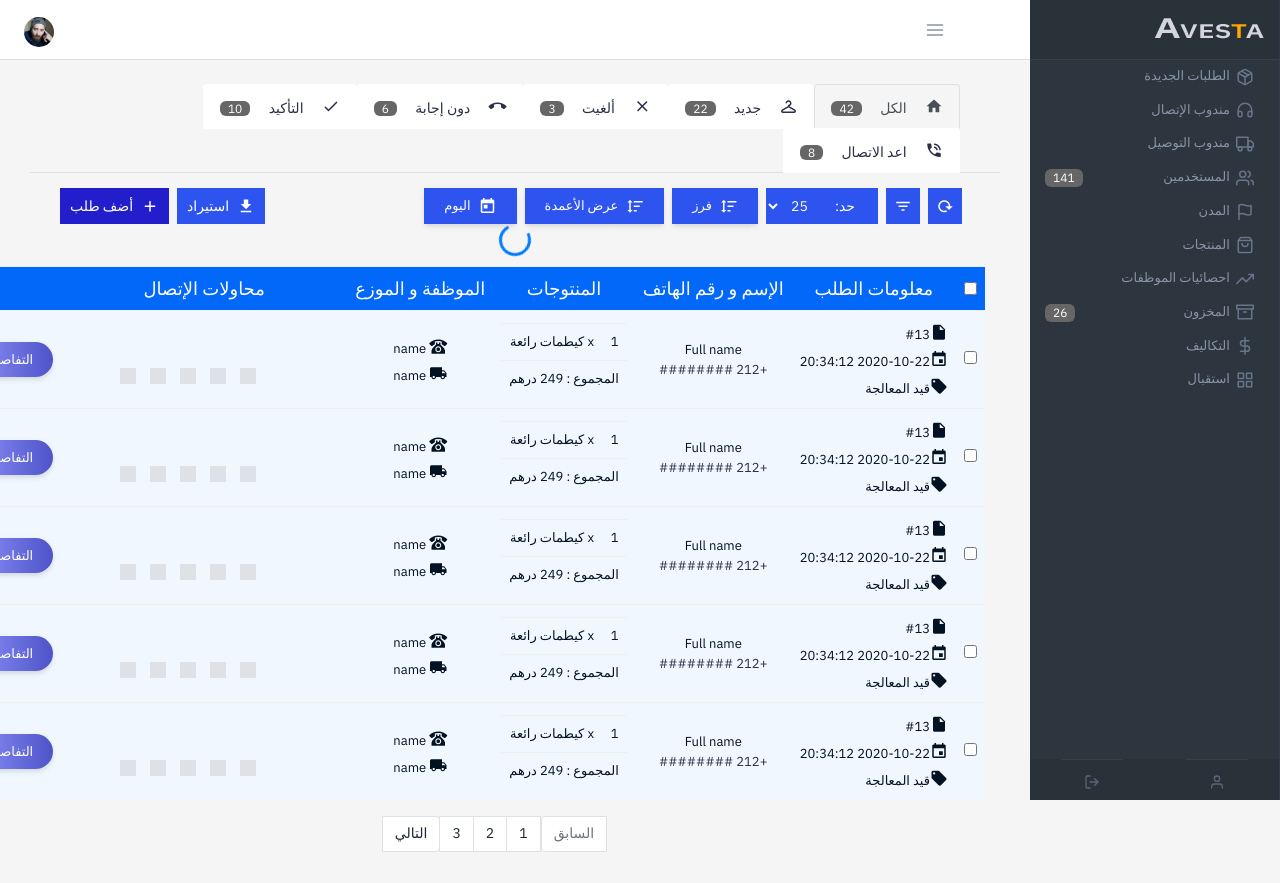
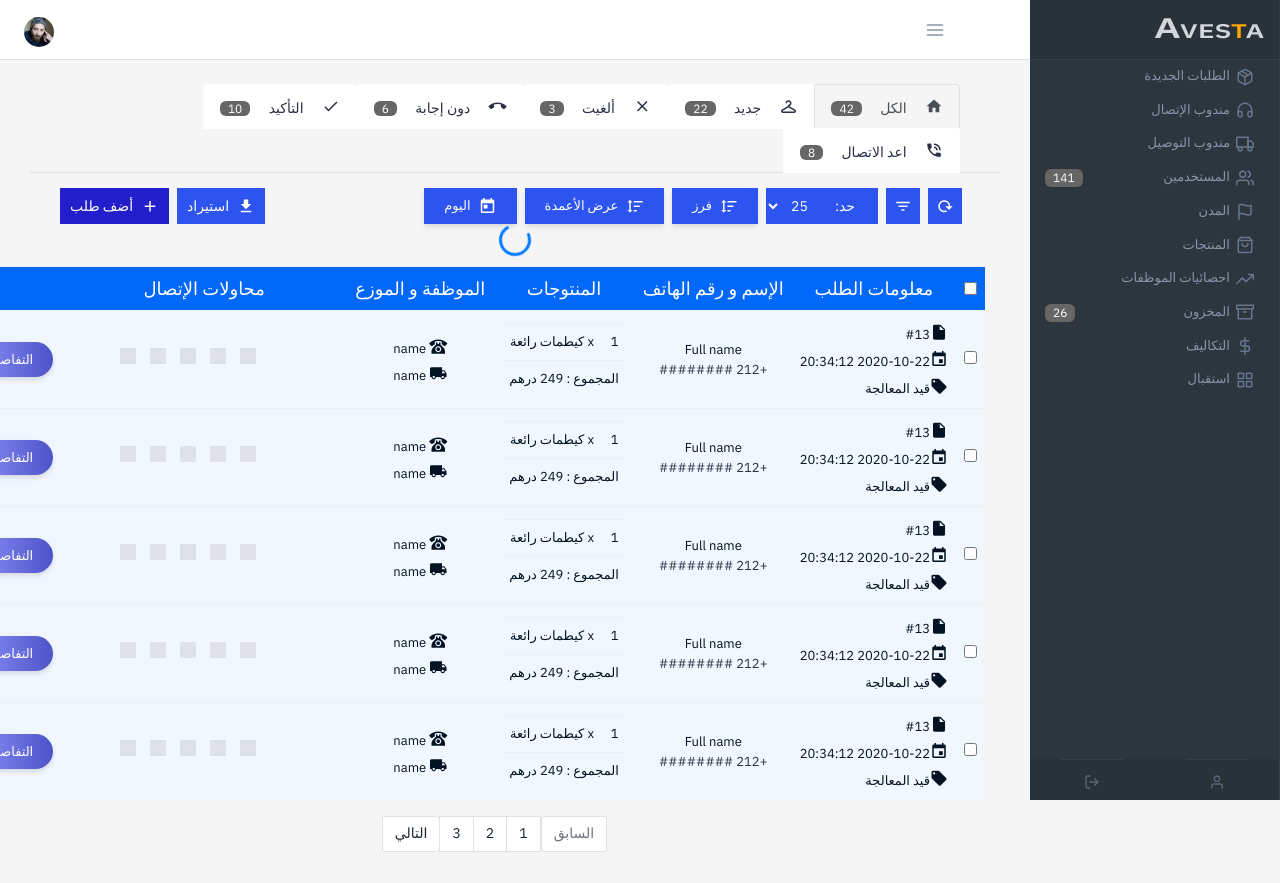
Before and after one commit to faissaloux/Codpanel, a PHP site: page /table.php in a window 1280 px wide. Run offline with PHP 8.4, Linux system fonts and the light colour scheme.

Commit message:
update: table style

```diff
--- a/assets/css/custom.css
+++ b/assets/css/custom.css
@@ -275,6 +275,17 @@ textarea.notes{
 table.list_products tbody tr{
     background-color: transparent;
 }
+.table-primary.table-hover tbody tr:hover {
+    background-color: transparent;
+}
+.ui-icon-circle-triangle-w,
+.ui-icon-circle-triangle-e{
+    display: none;
+}
+.ui-datepicker-prev,
+.ui-datepicker-next{
+    cursor: pointer;
+}
 .details{
     background: linear-gradient(to right, #8f94fb, #4e54c8);
 }
--- a/table.php
+++ b/table.php
@@ -586,7 +586,7 @@
                                                 <i class="mdi mdi-truck"></i>
                                                 name
                                             </td>
-                                            <td data-type="calls">
+                                            <td data-type="calls" class="pb-5">
                                                 <div class="d-flex justify-content-center">
                                                     <div class="col-md-1">
                                                         <div class="custom-control custom-checkbox">
@@ -682,7 +682,7 @@
                                                 <i class="mdi mdi-truck"></i>
                                                 name
                                             </td>
-                                            <td data-type="calls">
+                                            <td data-type="calls" class="pb-5">
                                                 <div class="d-flex justify-content-center">
                                                     <div class="col-md-1">
                                                         <div class="custom-control custom-checkbox">
@@ -778,7 +778,7 @@
                                                 <i class="mdi mdi-truck"></i>
                                                 name
                                             </td>
-                                            <td data-type="calls">
+                                            <td data-type="calls" class="pb-5">
                                                 <div class="d-flex justify-content-center">
                                                     <div class="col-md-1">
                                                         <div class="custom-control custom-checkbox">
@@ -874,7 +874,7 @@
                                                 <i class="mdi mdi-truck"></i>
                                                 name
                                             </td>
-                                            <td data-type="calls">
+                                            <td data-type="calls" class="pb-5">
                                                 <div class="d-flex justify-content-center">
                                                     <div class="col-md-1">
                                                         <div class="custom-control custom-checkbox">
@@ -970,7 +970,7 @@
                                                 <i class="mdi mdi-truck"></i>
                                                 name
                                             </td>
-                                            <td data-type="calls">
+                                            <td data-type="calls" class="pb-5">
                                                 <div class="d-flex justify-content-center">
                                                     <div class="col-md-1">
                                                         <div class="custom-control custom-checkbox">
```
